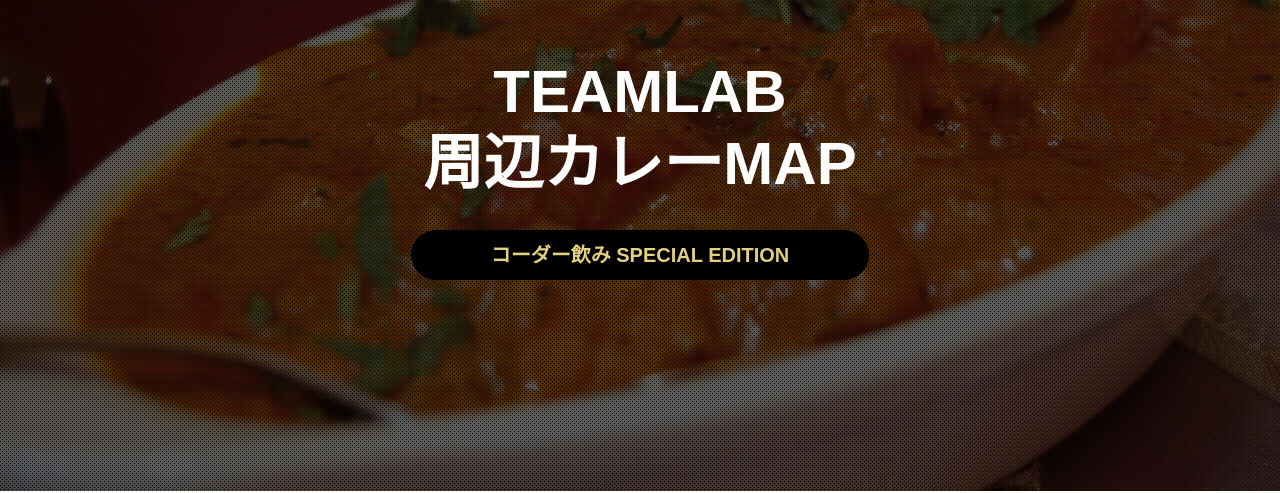
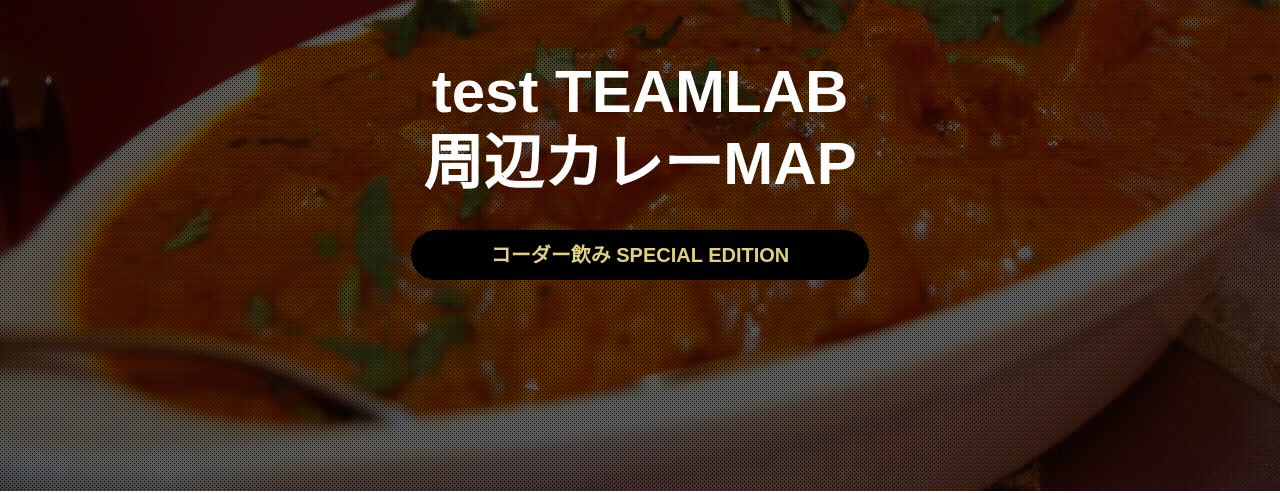
Before and after one commit to kyaido/curry, a website: page index.html in a window 1280 px wide. Shown: the part 309-802 px from the top of the page. Drawn offline with nearby package versions, Linux system fonts and the light colour scheme; some packages are replaced by stand-ins of ours.

Commit message:
test commit

```diff
--- a/index.html
+++ b/index.html
@@ -14,7 +14,7 @@
   <header id="header" role="banner">
     <div id="headInner">
       <p class="presents"><img src="img/lab_logo.png" width="300" height="225" alt="TEAMLAB"><br>PRESENTS</p>
-      <h1 class="hero">TEAMLAB<br>周辺カレーMAP</h1>
+      <h1 class="hero">test TEAMLAB<br>周辺カレーMAP</h1>
       <p class="edittion">コーダー飲み SPECIAL EDITION</p>
     </div>
   <!-- /header -->
```
